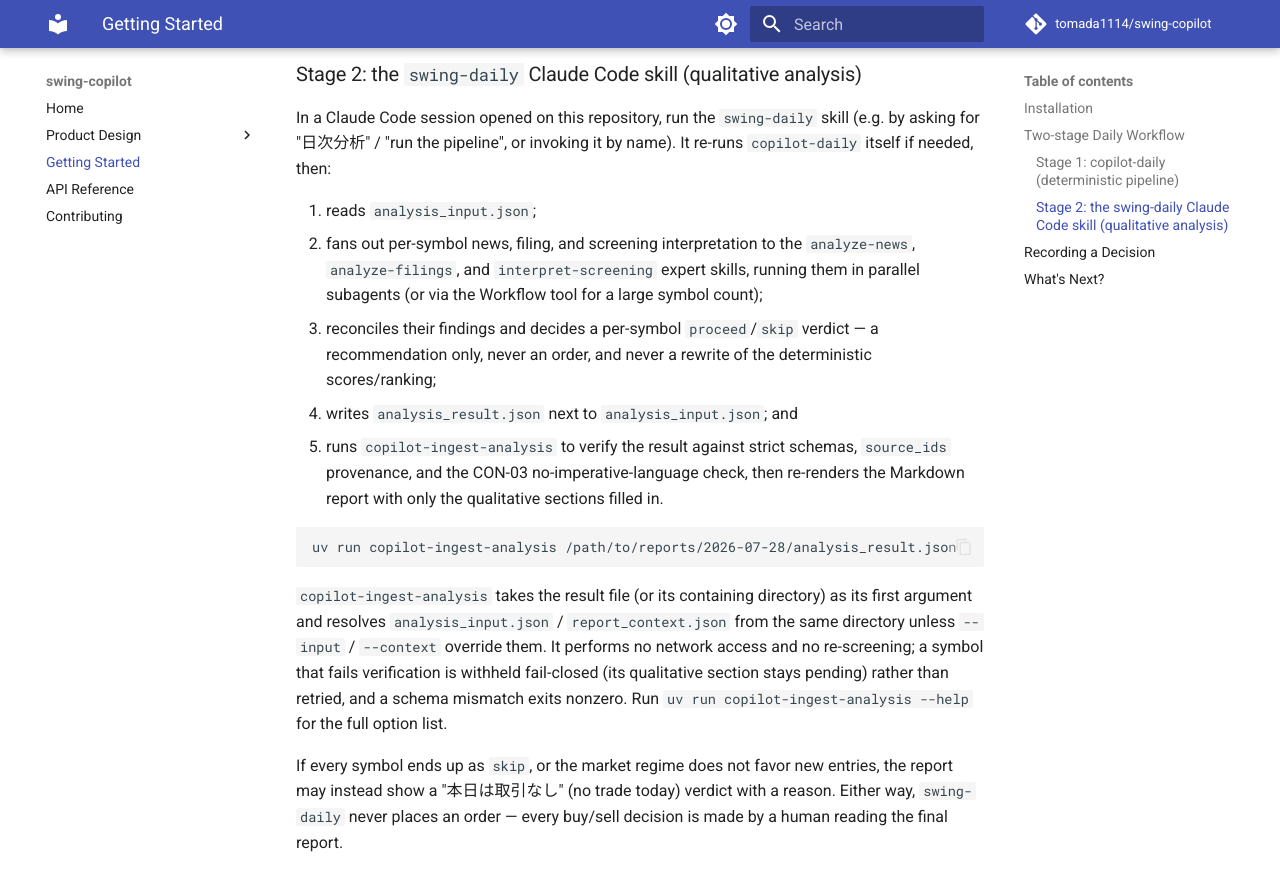
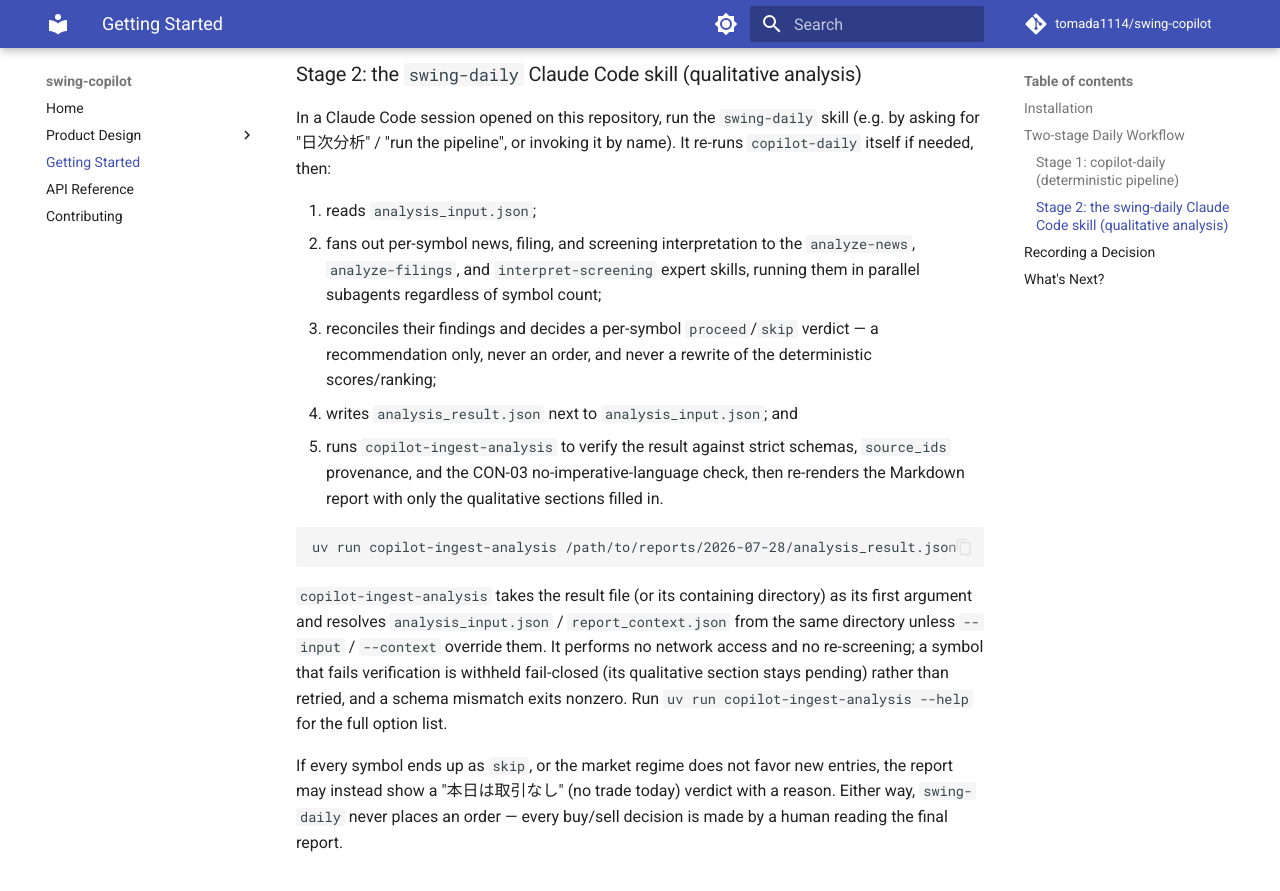
Before and after one commit to tomada1114/swing-copilot, an MkDocs documentation site: the page built from docs/getting-started.md, in a window 1280 px wide and 900 px high, scrolled down 1558 px. Shown: the top 891 px of the window. Built offline with MkDocs 1.6.1 and Material for MkDocs 9.7.7, drawn with Linux system fonts in a browser that asks for light colours; comment, search, counter and statistics services are not loaded.

Commit message:
docs(skills): swing-retro と getting-started の fan-out を Agent 経路主に揃える (#166)
Closes #152

Claude-Session: https://claude.ai/code/session_0138S6BiecCPz8wriAmeKruM

```diff
--- a/docs/getting-started.md
+++ b/docs/getting-started.md
@@ -79,8 +79,7 @@ name). It re-runs `copilot-daily` itself if needed, then:
 1. reads `analysis_input.json`;
 2. fans out per-symbol news, filing, and screening interpretation to the
    `analyze-news`, `analyze-filings`, and `interpret-screening` expert skills,
-   running them in parallel subagents (or via the Workflow tool for a large
-   symbol count);
+   running them in parallel subagents regardless of symbol count;
 3. reconciles their findings and decides a per-symbol `proceed`/`skip`
    verdict — a recommendation only, never an order, and never a rewrite of
    the deterministic scores/ranking;
```
Also changed, not shown: .claude/skills/swing-retro/SKILL.md (+19 -3 lines).
